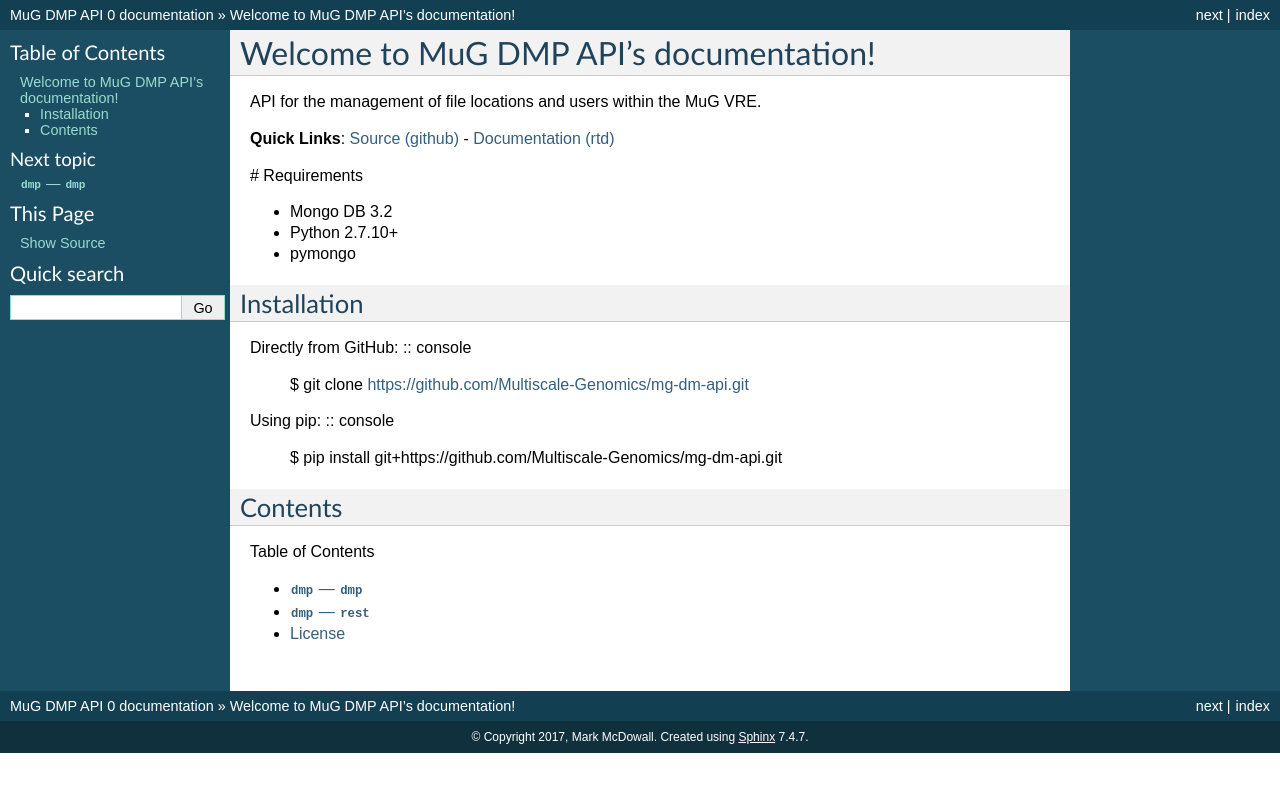
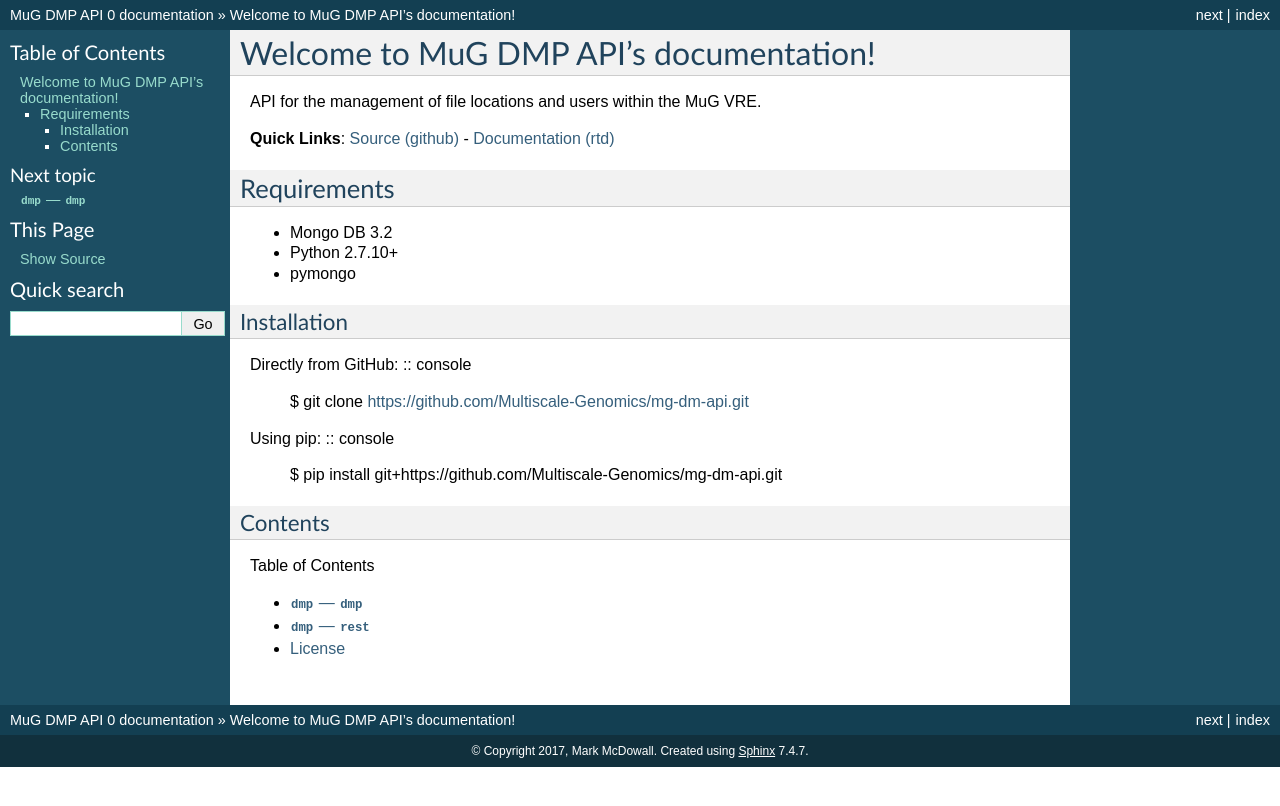
Before and after one commit to Multiscale-Genomics/mg-dm-api, a Sphinx documentation site: the page built from docs/index.rst, in a window 1280 px wide. Shown: the top 806 px of the page. Built offline with Sphinx 7.4.7, drawn with Linux system fonts in a browser that asks for light colours.

```diff
--- a/docs/index.rst
+++ b/docs/index.rst
@@ -10,7 +10,8 @@ API for the management of file locations and users within the MuG VRE.
 
 **Quick Links**: `Source (github) <https://github.com/Multiscale-Genomics/mg-dm-api>`_ - `Documentation (rtd) <https://mg-dm-api.readthedocs.io/>`_
 
-# Requirements
+Requirements
+^^^^^^^^^^^^
 
 - Mongo DB 3.2
 - Python 2.7.10+
```
